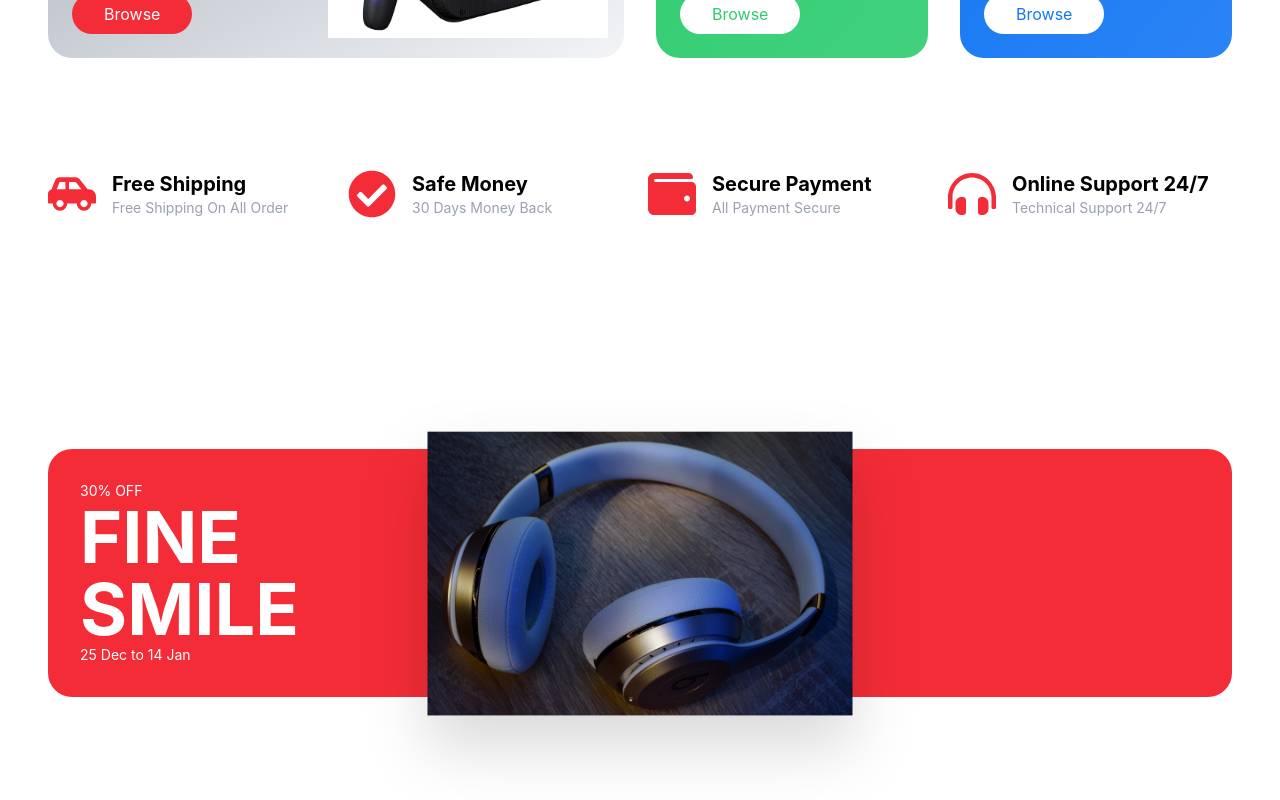
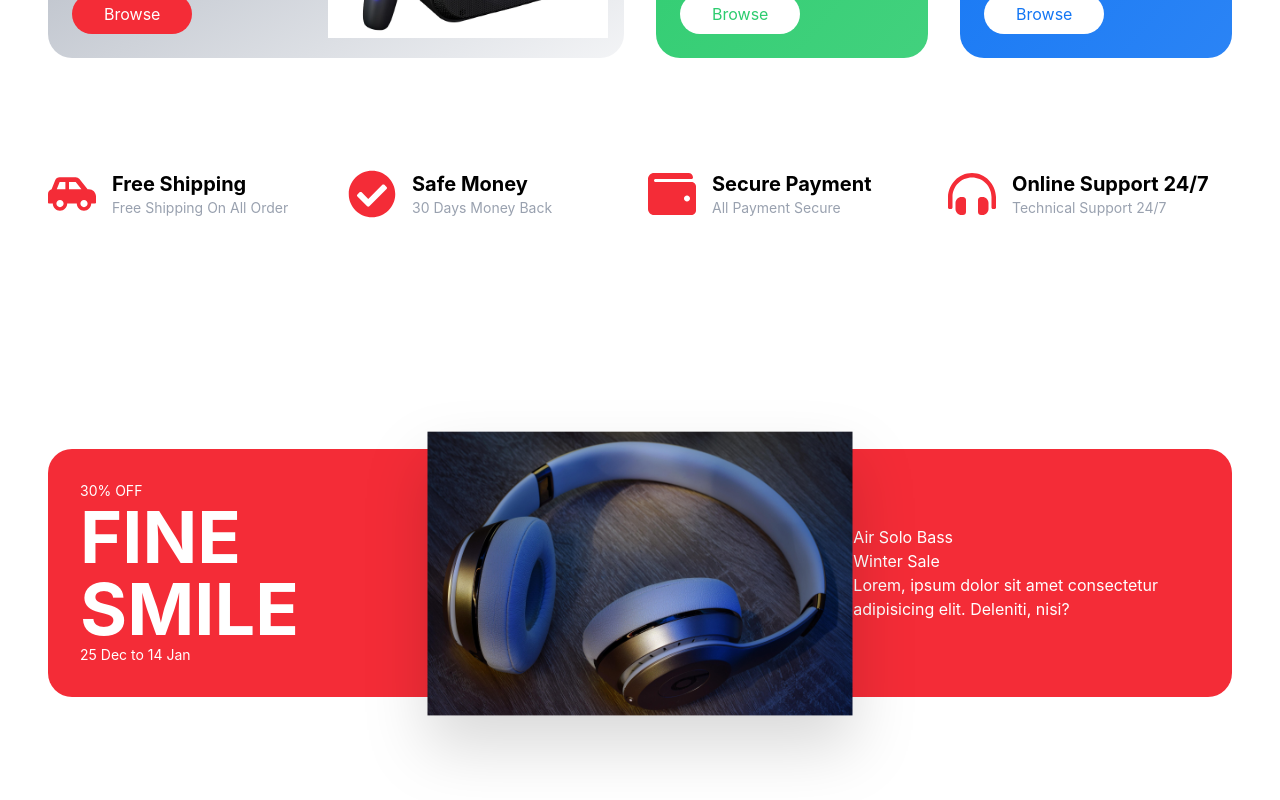
Before and after one commit to kaxadeveloper/Ecommerce, a React (Vite) app: page / in a window 1280 px wide. Shown: the part 1404-2204 px from the top of the page. Built offline with nearby package versions, Linux system fonts and the light colour scheme.

Commit message:
These three paragraph elements display the values of title2, title3, and title4 from the data object, typically showing a product name, sale title, and description.

```diff
--- a/src/components/Banner/Banner.jsx
+++ b/src/components/Banner/Banner.jsx
@@ -15,6 +15,11 @@ const Banner = ({ data }) => {
                             className='scale-125 w-[250px] md:w-[340px] mx-auto drop-shadow-2xl 0bject-cover'
                         />
                     </div>
+                    <div>
+                        <p>{data.title2}</p>
+                        <p>{data.title3}</p>
+                        <p>{data.title4}</p>
+                    </div>
                 </div>
             </div>
         </div>
```
